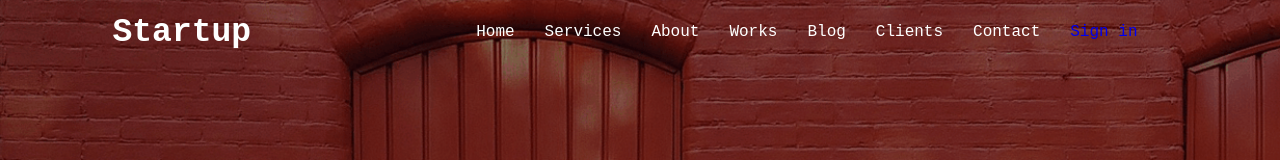
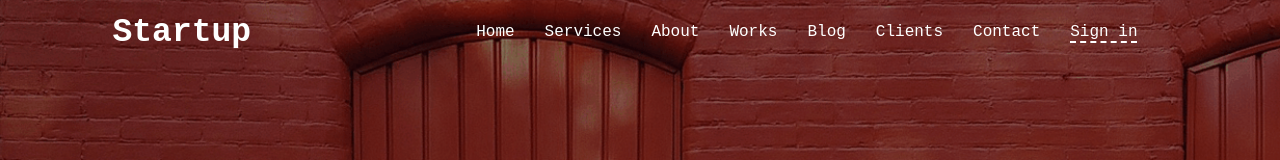
Before and after one commit to Arsaide/Lesson-9, a plain HTML site: page index.html in a window 1280 px wide. Shown: the top 160 px of the page. Drawn offline with Linux system fonts and the light colour scheme; a web font is replaced by a local one.

Commit message:
Update style.css

```diff
--- a/css/style.css
+++ b/css/style.css
@@ -44,6 +44,11 @@ ul li{
 }
 li:hover {
     transform: scale(1.2);
+}
+.sign {
+    text-decoration: none;
+    color: white;
+    border-bottom: 2px white dashed;
 }
 .welcome {
     font-size: 48px;
```
